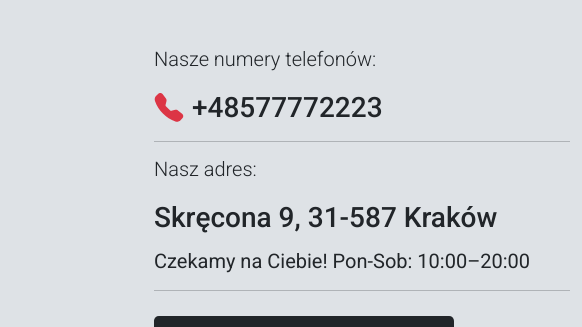
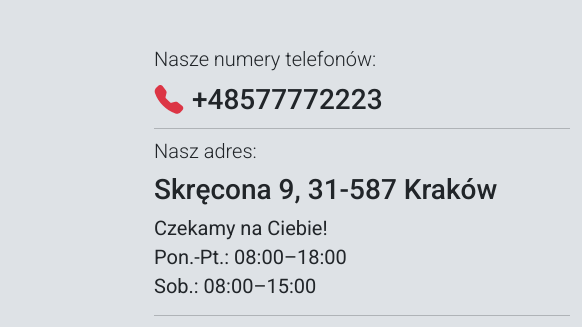
Before and after one commit to stevarkmidav/BLSService, a website: page src/index.html in a window 1280 px wide. Shown: the part 4733-5060 px from the top of the page, 0-582 px from the left. Drawn offline with nearby package versions, Linux system fonts and the light colour scheme; some packages are replaced by stand-ins of ours; files that its build step writes are made by us from their sources; a script that the page names is missing; files whose address does not match are found by name.

Commit message:
change work time

```diff
--- a/src/index.html
+++ b/src/index.html
@@ -399,7 +399,8 @@
                     <a href="https://www.google.com/maps/place/Auto+Serwis+BWM+Krak%C3%B3w+-+BLS/@50.055993,20.004259,17z/data=!4m6!3m5!1s0x4716455f98ebc329:0x4db2e3ba60a61628!8m2!3d50.0559933!4d20.0042589!16s%2Fg%2F11kbsytbdr?hl=pl" hreflang="pl"  class="contacts__address__link" target="_blank"> Skręcona 9, 31-587 Kraków
                     </a>
                     <p class="contacts__address__descr">
-                        Czekamy na Ciebie! Pon-Sob: 10:00–20:00
+                        Czekamy na Ciebie! <br> <span>Pon.-Pt.: 08:00–18:00 <br></span>
+                        <span>Sob.: 08:00–15:00</span>
                     </p>
                     <a href="https://www.instagram.com/bls_service_krakow/" class="instagram__btn instagram__btn_contacts" target="_blank">
                         <img src="icons/instagram.svg" alt="instagram" class="instagram__logo">
--- a/src/sass/blocks/_contacts.scss
+++ b/src/sass/blocks/_contacts.scss
@@ -28,7 +28,7 @@
             font-size: 20px;
         }
         &__link {
-            margin: 20px 0 17px 0;
+            margin: 12px 0 12px 0;
             display: flex;
             justify-content: start;
             align-items: center;
@@ -48,10 +48,10 @@
     }
     &__address {
         &__header {
-            margin-bottom: 20px;
+            margin-bottom: 10px;
             font-weight: 300;
             font-size: 20px;
-            padding-top: 15px;
+            padding-top: 10px;
             border-top: 1px solid rgba(33, 37, 41, .25);
 
         }
@@ -62,11 +62,16 @@
             color: #212529;
         }
         &__descr {
-            margin-top: 15px;
+            position: relative;
+            margin-top: 10px;
             font-weight: 400;
             font-size: 20px;
             padding-bottom: 17px;
-            border-bottom: 1px solid rgba(33, 37, 41, .25);;
+            border-bottom: 1px solid rgba(33, 37, 41, .25);
+            span {
+                display: block;
+                margin-top: 5px;
+            }
         }
     }
 }
--- a/src/sass/style.scss
+++ b/src/sass/style.scss
@@ -31,6 +31,7 @@ html {
         transition: .3s all;
         &_contacts {
             margin-left: 0;
+            margin-top: 20px;
         }
         &:hover {
             box-shadow: 0 4px 8px 0 rgba(0,0,0,.2),0 6px 20px 0 rgba(0,0,0,.19)
```
Also changed, not shown: src/ua.html (+2 -1 lines), dist/css/style.min.css, dist/index.html, dist/ua.html.
